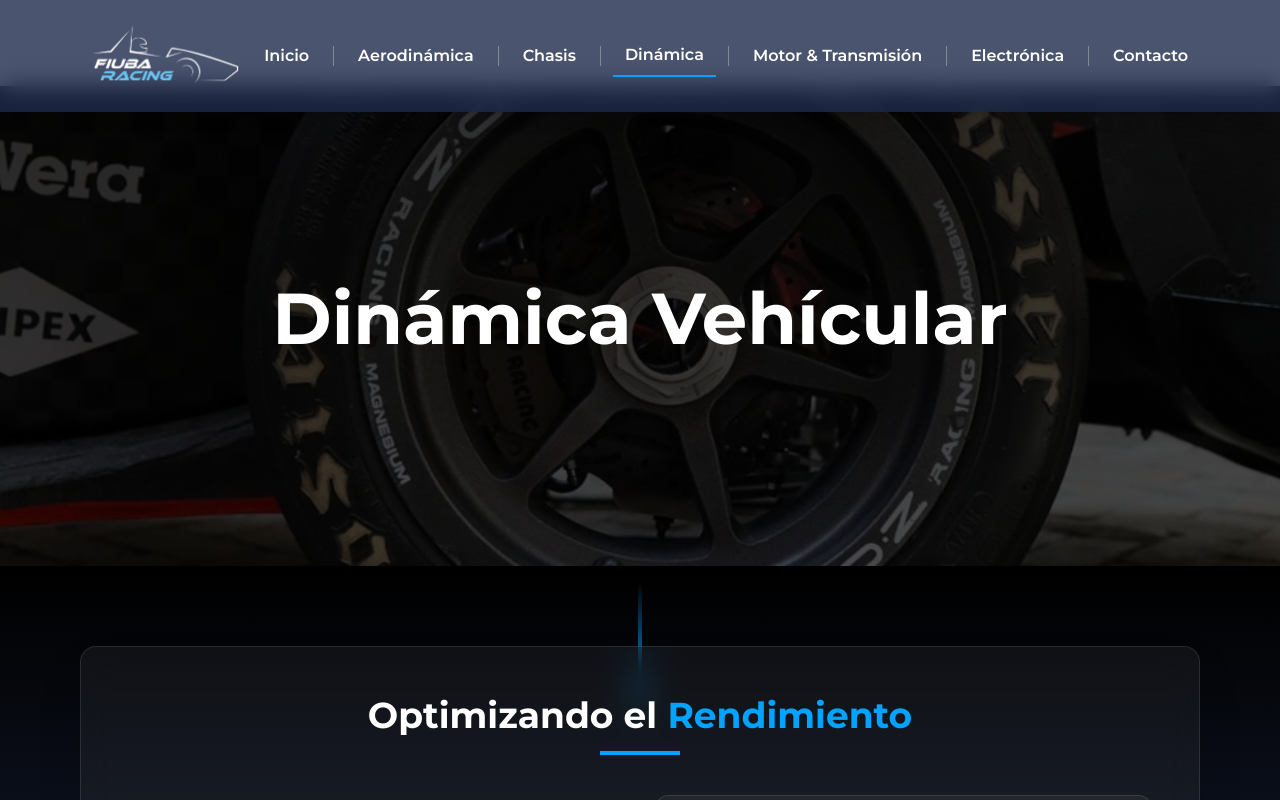
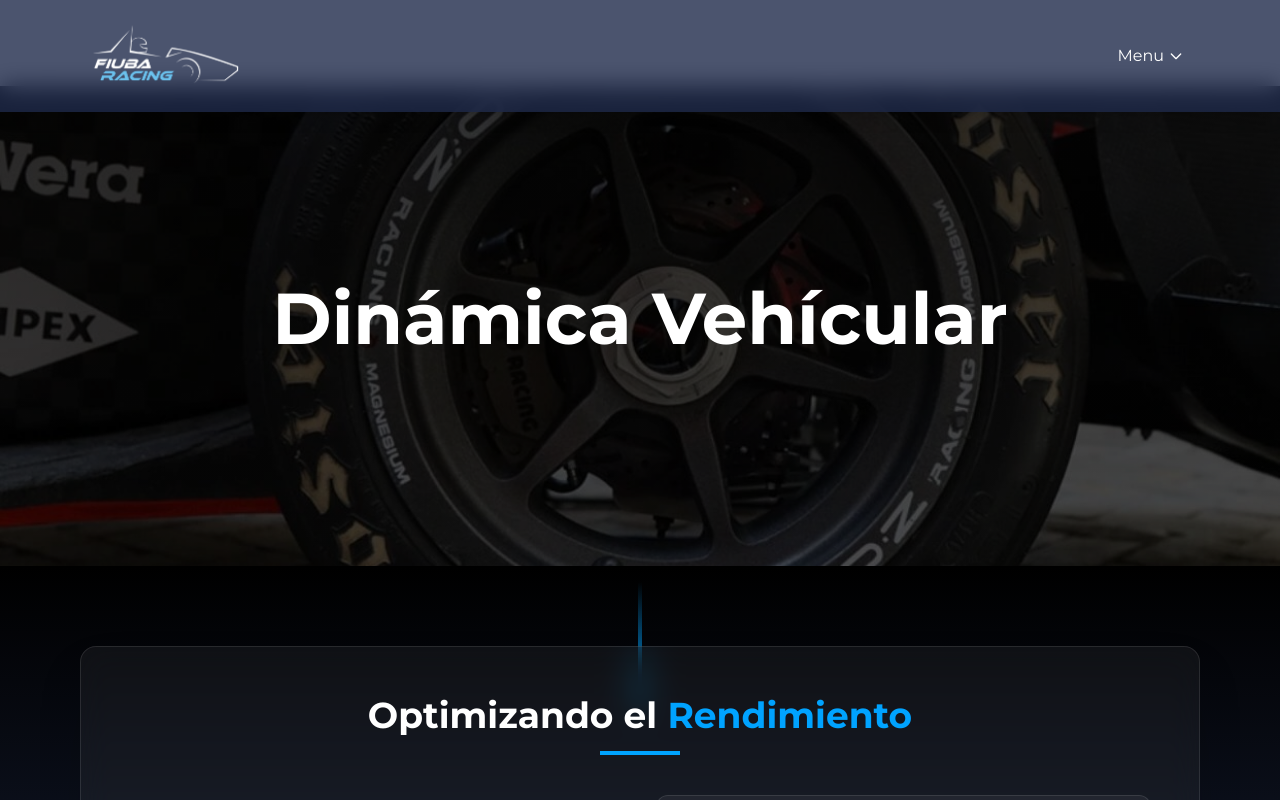
Before and after one commit to Agustin1324/formula-sae-website, a Next.js app: page /subsystems/dynamics in a window 1280 px wide. Shown: the top 800 px of the page. Built offline with nearby package versions, Linux system fonts and the light colour scheme.

Commit message:
refactor: menu options

```diff
--- a/components/navbar.tsx
+++ b/components/navbar.tsx
@@ -11,18 +11,37 @@ export default function Navbar() {
   const pathname = usePathname();
   const dropdownRef = useRef<HTMLDivElement>(null);
   const buttonRef = useRef<HTMLButtonElement>(null);
+  const hoverTimeoutRef = useRef<NodeJS.Timeout | null>(null);
 
-  // Cerrar el menú cuando cambia la ruta
+  useEffect(() => {
+    return () => {
+      if (hoverTimeoutRef.current) {
+        clearTimeout(hoverTimeoutRef.current);
+      }
+    };
+  }, []);
+
+  const handleMouseEnter = () => {
+    if (hoverTimeoutRef.current) {
+      clearTimeout(hoverTimeoutRef.current);
+    }
+    setIsMenuOpen(true);
+  };
+
+  const handleMouseLeave = () => {
+    hoverTimeoutRef.current = setTimeout(() => {
+      setIsMenuOpen(false);
+    }, 150);
+  };
+
   useEffect(() => {
     setIsMenuOpen(false);
   }, [pathname]);
 
-  // Cerrar el menú al hacer clic fuera de él
   useEffect(() => {
     function handleClickOutside(event: MouseEvent) {
       if (dropdownRef.current && !dropdownRef.current.contains(event.target as Node) && isMenuOpen) {
         setIsMenuOpen(false);
-        // Asegurar que el botón pierda el foco cuando se cierra el menú
         if (buttonRef.current) {
           buttonRef.current.blur();
         }
@@ -35,10 +54,8 @@ export default function Navbar() {
     };
   }, [isMenuOpen]);
 
-  // Manejar la apertura/cierre del menú
   const toggleMenu = () => {
     setIsMenuOpen(!isMenuOpen);
-    // Si el menú se está cerrando, quitar el foco del botón
     if (isMenuOpen && buttonRef.current) {
       buttonRef.current.blur();
     }
@@ -57,7 +74,7 @@ export default function Navbar() {
   return (
     <>
       {/* Navbar principal */}
-      <nav className="fixed top-0 w-full bg-[#1E2A4A]/80 backdrop-blur-md shadow-lg z-50 overflow-x-hidden">
+      <nav className="fixed top-0 w-full bg-[#1E2A4A]/80 backdrop-blur-md shadow-lg z-50">
         <div className="max-w-6xl mx-auto px-2 sm:px-4">
           <div className="flex justify-between items-center py-3 sm:py-4">
             <Link href="/" className="flex items-center">
@@ -71,33 +88,50 @@ export default function Navbar() {
               />
             </Link>
 
-            {/* Desktop Menu */}
-            <div className="hidden lg:flex items-center">
-              {navItems.map((item, index) => (
-                <React.Fragment key={item.name}>
-                  <div className="relative">
+            {/* Desktop Menu - Exact style from reference */}
+            <div
+              className="hidden lg:flex items-center relative"
+              onMouseEnter={handleMouseEnter}
+              onMouseLeave={handleMouseLeave}
+            >
+              <button
+                className="text-white hover:text-blue-400 transition-colors duration-200 px-4 py-2 flex items-center gap-1 text-base font-normal"
+                aria-label="Menu"
+                aria-expanded={isMenuOpen}
+              >
+                <span>Menu</span>
+                <svg
+                  className={`w-4 h-4 transition-transform duration-200 ${isMenuOpen ? 'rotate-180' : ''}`}
+                  fill="none"
+                  stroke="currentColor"
+                  viewBox="0 0 24 24"
+                >
+                  <path strokeLinecap="round" strokeLinejoin="round" strokeWidth={2} d="M19 9l-7 7-7-7" />
+                </svg>
+              </button>
+
+              {/* Dropdown Menu - Clean white style */}
+              <div
+                className={`absolute top-full right-0 mt-2 w-48 bg-white shadow-lg z-50 transition-all duration-200 ease-out ${
+                  isMenuOpen
+                    ? 'opacity-100 visible translate-y-0'
+                    : 'opacity-0 invisible -translate-y-1'
+                }`}
+              >
+                {navItems.map((item) => (
                   <Link
+                    key={item.name}
                     href={item.href}
-                      className={`text-white hover:text-[#00A3FF] transition-colors duration-300 font-semibold text-sm xl:text-base px-2 xl:px-3 py-2 flex items-center justify-center whitespace-nowrap ${pathname === item.href ? 'text-[#00A3FF] border-b-2 border-[#00A3FF]' : ''}`}
-                      onMouseEnter={() => {
-                        if (item.loader) {
-                          const Loader = item.loader;
-                          return <Loader />;
-                        }
-                      }}
+                    className="block px-4 py-3 text-gray-800 hover:bg-gray-50 hover:text-blue-600 transition-colors duration-150 text-sm border-b border-gray-100 last:border-b-0"
+                    onClick={() => setIsMenuOpen(false)}
                   >
                     {item.name}
                   </Link>
-                    {item.loader && pathname === item.href && <item.loader />}
-                  </div>
-                  {index < navItems.length - 1 && (
-                    <div className="h-5 border-r border-white/30 mx-1 xl:mx-3" />
-                  )}
-                </React.Fragment>
                 ))}
               </div>
+            </div>
 
-            {/* Mobile Menu Button - Alineado a la derecha con más padding */}
+            {/* Mobile Menu Button */}
             <div className="lg:hidden relative" ref={dropdownRef}>
               <button
                 ref={buttonRef}
@@ -128,10 +162,9 @@ export default function Navbar() {
         </div>
       </nav>
 
-      {/* Dropdown Menu - Fullwidth */}
       <div
-        id="mobile-menu"
-        className={`fixed left-0 top-[4.2rem] sm:top-[5.4rem] w-full bg-[#1E2A4A] shadow-lg z-40 lg:hidden transition-all duration-300 ease-in-out overflow-hidden ${
+        id="desktop-menu"
+        className={`lg:hidden fixed left-0 top-[4.2rem] sm:top-[5.4rem] w-full bg-[#1E2A4A] shadow-lg z-40 transition-all duration-300 ease-in-out overflow-hidden ${
           isMenuOpen
             ? 'max-h-[calc(100vh-4.2rem)] sm:max-h-[calc(100vh-5.4rem)] opacity-100'
             : 'max-h-0 opacity-0'
@@ -169,21 +202,18 @@ export default function Navbar() {
         </div>
       </div>
 
-      {/* Overlay para el fondo cuando el menú está abierto */}
       <div
         className={`fixed inset-0 bg-black/50 backdrop-blur-sm z-30 lg:hidden transition-opacity duration-300 ${
           isMenuOpen ? 'opacity-100' : 'opacity-0 pointer-events-none'
         }`}
         onClick={() => {
           setIsMenuOpen(false);
-          // Asegurar que el botón pierda el foco cuando se hace clic en el overlay
           if (buttonRef.current) {
             buttonRef.current.blur();
           }
         }}
       />
 
-      {/* Espaciador para compensar la altura del navbar fijo */}
       <div className="h-[4.2rem] sm:h-[5.4rem] w-full"></div>
     </>
   );
--- a/next.config.mjs
+++ b/next.config.mjs
@@ -1,6 +1,21 @@
 /** @type {import('next').NextConfig} */
 const nextConfig = {
   reactStrictMode: true,
+  experimental: {
+    esmExternals: false,
+  },
+  // Fix for Windows symbolic link issues
+  webpack: (config, { isServer }) => {
+    if (isServer) {
+      config.watchOptions = {
+        ...config.watchOptions,
+        ignored: ['**/.next/**', '**/node_modules/**'],
+      };
+    }
+    return config;
+  },
+  // Additional configuration to prevent symlink issues
+  swcMinify: true,
   images: {
     remotePatterns: [
       {
--- a/package.json
+++ b/package.json
@@ -3,7 +3,8 @@
   "version": "0.1.0",
   "private": true,
   "scripts": {
-    "dev": "next dev",
+    "dev": "next dev --turbo",
+    "dev-legacy": "next dev",
     "build": "next build",
     "start": "next start",
     "lint": "next lint"
```
Lines whose indentation alone changed are shown as unchanged.
